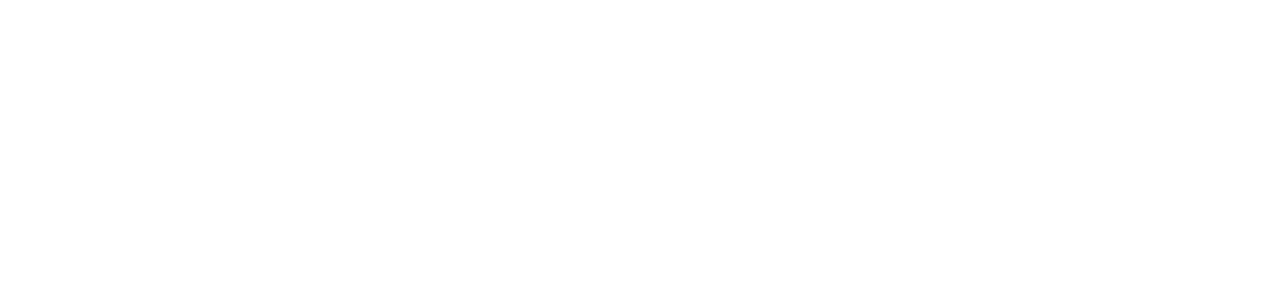
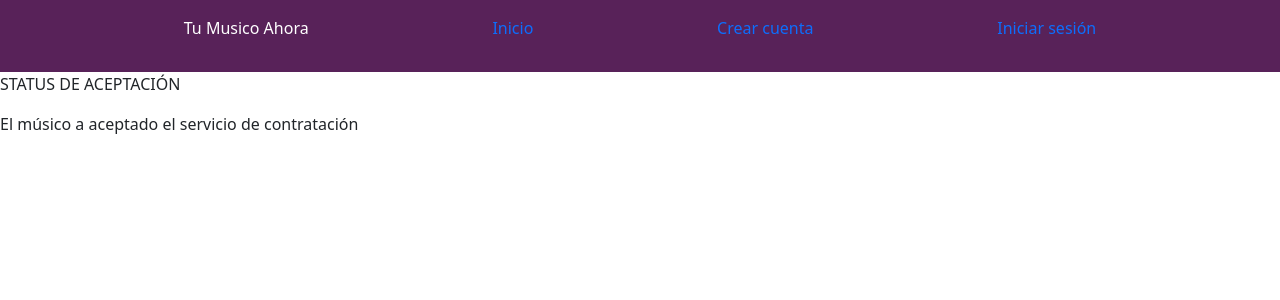
Before and after one commit to Kodemia-MusicApp/MusicApp-FrontEnd, a React app: page /reservationaccepted in a window 1280 px wide. Before the commit this address had no page. Shown: the top 300 px of the page. Built offline with nearby package versions, Linux system fonts and the light colour scheme; no server answers.

Commit message:
1 file modified, 1 added, 1 deleted

```diff
--- a/src/App.js
+++ b/src/App.js
@@ -19,6 +19,7 @@
 import { MusicianProfile } from './Pages/MusicianProfile/MusicianProfile'
 import { Reservation } from './Pages/Reservation/Reservation'
 import { SentReservation } from './Pages/SentReservation/SentReservation'
+import { ReservationAccepted } from './Pages/ReservationAccepted/ReservationAccepted'
 function App() {
     return (
         <div>
@@ -55,6 +56,10 @@
                 <Route path="/profilemusician" element={<MusicianProfile />} />
                 <Route path="/reservation" element={<Reservation />} />
                 <Route path="/sentreservation" element={<SentReservation />} />
+                <Route
+                    path="/reservationaccepted"
+                    element={<ReservationAccepted />}
+                />
             </Routes>
         </div>
     )
--- /dev/null
+++ b/src/Pages/ReservationAccepted/ReservationAccepted.jsx
@@ -0,0 +1,21 @@
+import React from 'react'
+import './ReservationAccepted.scss'
+import { Navbar } from '../../Components/Navbar/Navbar'
+
+export const ReservationAccepted = () => {
+    return (
+        <div>
+            <Navbar />
+            <div className="ReservationAccepted">
+                <div className="ReservationAccepted-container">
+                    <div className="ReservationAccepted-content">
+                        <p>STATUS DE ACEPTACIÓN</p>
+                        <div className="acceptationmessage">
+                            <p>El músico a aceptado el servicio de contratación</p>
+                        </div>
+                    </div>
+                </div>
+            </div>
+        </div>
+    )
+}
```
Also changed, not shown: src/Pages/ReservationAccepted/ReservationAccepte.jsx (deleted).
